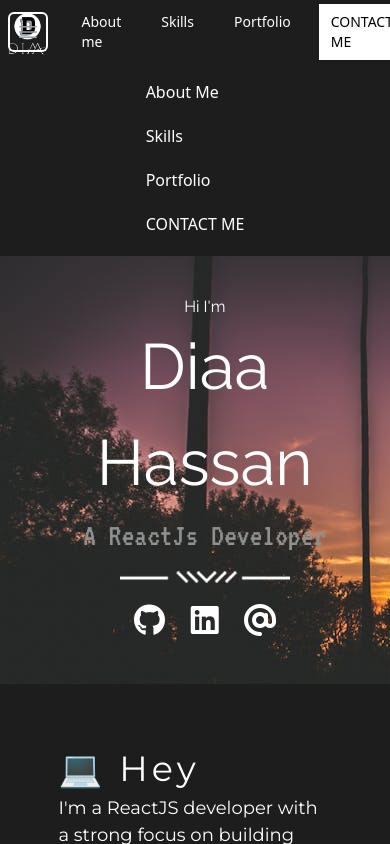
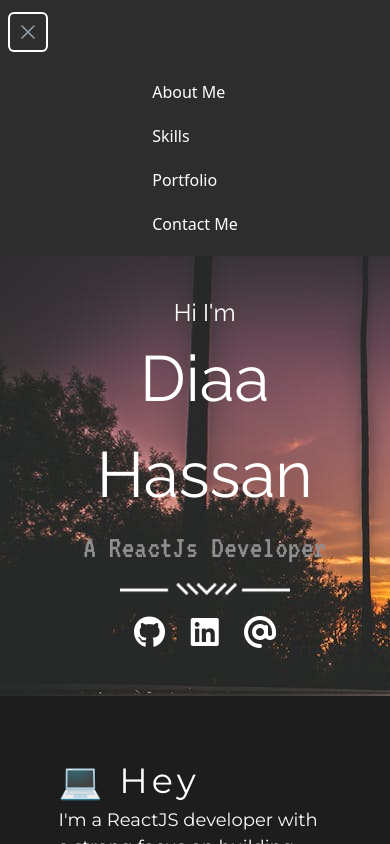
Before and after one commit to DiaaEldinHassan/Portfolio, a React (Vite) app: page / in a window 390 px wide. Both pictures are taken after a click on the button "Open main menu". Shown: the top 844 px of the page. Built offline with nearby package versions, Linux system fonts and the light colour scheme.

Commit message:
first commit

```diff
--- a/src/Footer/footer.css
+++ b/src/Footer/footer.css
@@ -32,6 +32,7 @@
     align-self: center;
     cursor: pointer;
     margin-top: 2%;
+    font-size: 10px;
 }
 .icons
 {
@@ -54,6 +55,5 @@
 {
     background-color: white;
     color: black;
-    width: 22svh;
-    height: 4svh;
+
 }
--- a/src/Footer/footer.jsx
+++ b/src/Footer/footer.jsx
@@ -33,11 +33,7 @@ export default function Footer() {
         </a>
       </div>
       <h6>
-        <i className="fa-solid fa-copyright">
-          {" "}
-          Coded By{" "}
-          <span style={{ color: "red" }}>
-            <a href="https://github.com/DiaaEldinHassan">DiaaEldinHassan</a>
+        <i className="fa-solid fa-copyright"> Coded By<span style={{ color: "red" }}> <a href="https://github.com/DiaaEldinHassan">DiaaEldinHassan</a>
           </span>
         </i>
       </h6>
--- a/src/Head/tailwindNav.jsx
+++ b/src/Head/tailwindNav.jsx
@@ -1,103 +1,99 @@
-import React from "react";
+import React,{useState} from "react";
 import "./tnav.css";
 import logo from"../assets/logo.png"
+
 export default function Bar() {
+
+  const [menuOpen, setMenuOpen] = useState(false);
+
   return (
-    <nav class="bg-black-800 tnav">
-      <div class="mx-auto max-w-7xl px-2 sm:px-6 lg:px-8">
-        <div class="relative flex h-16 items-center justify-between">
-          <div class="absolute inset-y-0 left-0 flex items-center sm:hidden">
+    <nav className="bg-black tnav">
+      <div className="mx-auto max-w-7xl px-2 sm:px-6 lg:px-8">
+        <div className="relative flex h-16 items-center justify-between">
+          {/* Mobile menu button */}
+          <div className="absolute inset-y-0 left-0 flex items-center sm:hidden">
             <button
               type="button"
-              class="relative inline-flex items-center justify-center rounded-md p-2 text-gray-400 hover:bg-gray-700 hover:text-white focus:ring-2 focus:ring-white focus:outline-hidden focus:ring-inset"
+              onClick={() => setMenuOpen(!menuOpen)}
+              className="inline-flex items-center justify-center rounded-md p-2 text-gray-400 hover:bg-gray-700 hover:text-white focus:outline-none focus:ring-2 focus:ring-inset focus:ring-white"
               aria-controls="mobile-menu"
-              aria-expanded="false"
+              aria-expanded={menuOpen}
             >
-              <span class="absolute -inset-0.5"></span>
-              <span class="sr-only">Open main menu</span>
-
+              <span className="sr-only">Open main menu</span>
+              {menuOpen ? (
                 <svg
-                class="block size-6"
+                  className="h-6 w-6"
                   fill="none"
                   viewBox="0 0 24 24"
-                stroke-width="1.5"
+                  strokeWidth={1.5}
                   stroke="currentColor"
-                aria-hidden="true"
-                data-slot="icon"
                 >
                   <path
-                  stroke-linecap="round"
-                  stroke-linejoin="round"
+                    strokeLinecap="round"
+                    strokeLinejoin="round"
+                    d="M6 18L18 6M6 6l12 12"
+                  />
+                </svg>
+              ) : (
+                <svg
+                  className="h-6 w-6"
+                  fill="none"
+                  viewBox="0 0 24 24"
+                  strokeWidth={1.5}
+                  stroke="currentColor"
+                >
+                  <path
+                    strokeLinecap="round"
+                    strokeLinejoin="round"
                     d="M3.75 6.75h16.5M3.75 12h16.5m-16.5 5.25h16.5"
                   />
                 </svg>
-
-              <svg
-                class="hidden size-6"
-                fill="none"
-                viewBox="0 0 24 24"
-                stroke-width="1.5"
-                stroke="currentColor"
-                aria-hidden="true"
-                data-slot="icon"
-              >
-                <path
-                  stroke-linecap="round"
-                  stroke-linejoin="round"
-                  d="M6 18 18 6M6 6l12 12"
-                />
-              </svg>
+              )}
             </button>
           </div>
-          <div class="flex flex-1 items-center justify-center sm:items-stretch sm:justify-start">
-            <div class="flex shrink-0 items-center">
-              <img
-                class="h-16 w-auto"
-                src={logo}
-                alt="Company"
-              />
+
+          <div className="flex flex-1 items-center justify-center sm:items-stretch sm:justify-start">
+            <div className="flex shrink-0 items-center">
+              <img className="h-16 w-auto timg" src={logo} alt="Company Logo" />
             </div>
-            <div class="hidden tbtns sm:ml-6 sm:block">
-              <div class="flex space-x-4">
-                <a
-                  href="#about"
-                  class="px-3 py-2 text-sm font-medium text-white"
-                  aria-current="page"
-                >
-                  About me
+            <div className="hidden sm:flex sm:block tbtns">
+              <div className="flex space-x-4">
+                <a href="#about" className="px-3 py-2 text-sm font-medium text-white">
+                  About Me
                 </a>
-                <a
-                  href="#skills"
-                  class="rounded-md px-3 py-2 text-sm font-medium text-gray-300 hover:bg-gray-700 hover:text-white"
-                >
+                <a href="#skills" className="rounded-md px-3 py-2 text-sm font-medium text-gray-300 hover:bg-gray-700 hover:text-white">
                   Skills
                 </a>
-                <a
-                  href="#portfolio"
-                  class="rounded-md px-3 py-2 text-sm font-medium text-gray-300 hover:bg-gray-700 hover:text-white"
-                >
+                <a href="#portfolio" className="rounded-md px-3 py-2 text-sm font-medium text-gray-300 hover:bg-gray-700 hover:text-white">
                   Portfolio
                 </a>
-                <a
-                  href="#contact"
-                  style={{color:"black"}}
-                  class="rounded-md text-black-50 bg-white px-3 py-2 text-sm font-medium text-gray-300 hover:bg-gray-700 hover:text-white"
-                >
-                  CONTACT ME
+                <a href="#contact" style={{color:"black"}} className="rounded-md bg-white px-3 py-2 text-sm font-medium text-black hover:bg-gray-700 hover:text-white">
+                  Contact Me
                 </a>
               </div>
             </div>
           </div>
         </div>
       </div>
-      <div class="sm:hidden" id="mobile-menu">
-    <div class="space-y-1 px-2 pt-2 pb-3">
-      <a href="#about" class="block px-3 py-2 text-base font-medium text-white" aria-current="page">About Me</a>
-      <a href="#skills" class="block rounded-md px-3 py-2 text-base font-medium text-gray-300 hover:bg-gray-700 hover:text-white">Skills</a>
-      <a href="#portfolio" class="block rounded-md px-3 py-2 text-base font-medium text-gray-300 hover:bg-gray-700 hover:text-white">Portfolio</a>
-      <a href="#contact" class="block rounded-md px-3 py-2 text-base font-medium text-gray-300 hover:bg-gray-700 hover:text-white">CONTACT ME</a>
+
+      {menuOpen && (
+        <div className="sm:hidden" id="mobile-menu">
+          <div className="space-y-1 px-2 pt-2 pb-3">
+            <a href="#about" className="block px-3 py-2 text-base font-medium text-white">
+              About Me
+            </a>
+            <a href="#skills" className="block rounded-md px-3 py-2 text-base font-medium text-gray-300 hover:bg-gray-700 hover:text-white">
+              Skills
+            </a>
+            <a href="#portfolio" className="block rounded-md px-3 py-2 text-base font-medium text-gray-300 hover:bg-gray-700 hover:text-white">
+              Portfolio
+            </a>
+            <a href="#contact" className="block rounded-md px-3 py-2 text-base font-medium text-gray-300 hover:bg-gray-700 hover:text-white">
+              Contact Me
+            </a>
           </div>
         </div>
+      )}
     </nav>
   );
 }
--- a/src/Head/tnav.css
+++ b/src/Head/tnav.css
@@ -1,7 +1,7 @@
 .tnav
 {
     display: none !important;
-    background-color: #1d1d1d;
+    background-color: rgba(29, 29, 29,.9);
     justify-content: center;
     display: flex;
     place-items: center;
@@ -26,3 +26,12 @@
         display: block !important;
     }
 }
+@media screen and (max-width:650px) {
+    .timg
+    {
+    display: none;
+    }
+    .tbtns{
+        display: none;
+    }
+}
--- a/src/Portfolio/portfolio.css
+++ b/src/Portfolio/portfolio.css
@@ -37,6 +37,9 @@
 .card {
   display: flex;
   flex-direction: column;
+  justify-content: center;
+  place-items: center;
+  text-align: start;
   width: 40svh;
   height: 600px;
   padding: 3%;
@@ -51,6 +54,7 @@
 {
     border-radius: 15px;
     height: 200px;
+    width: 320px;
 }
 .card a
 {
@@ -59,17 +63,25 @@
 }
 .card button
 {
-    width: 100%;
+    width: 30svh ;
     height: 4svh;
+    margin: 2%;
     border-radius: 15px;
     border: none;
     align-self: center;
     cursor: pointer;
+    color: black;
+    background-color: white;
+}
+.card h2
+{
+  color: black;
+  font-weight: 600;
 }
 .describtion
 {
     width: 100% !important;
-    margin-top: 0;
+    margin-top: 2%;
     overflow-y: scroll;
     height: 13svh;
     scrollbar-color: var(--darkGrey) transparent ;
@@ -91,6 +103,7 @@
 .tWraper
 {
     justify-content: center;
+    width: 100%;
     display: flex;
     flex-direction: row;
     flex-wrap: nowrap;
@@ -101,8 +114,6 @@
 }
 .card:hover
 {
-  width: 41svh;
-  height: 610px;
    box-shadow: 1px 1px 5px var(--darkGrey);
 }
 @media screen and (max-width:800px) {
@@ -116,8 +127,7 @@
   }
   .card:hover
   {
-    width: 70%;
-    height: fit-content;
+
     box-shadow: none;
   }
   .card img{
--- a/src/Skills/other.css
+++ b/src/Skills/other.css
@@ -29,6 +29,11 @@
     margin-top: 1%;
    margin-left: -3%;
 }
+.other h2
+{
+    font-size: 1.5rem;
+    font-weight: 600;
+}
 @media screen and (max-width:800px) {
     .partition
     {
--- a/src/Skills/skills.jsx
+++ b/src/Skills/skills.jsx
@@ -10,7 +10,7 @@ function Skills() {
     <div className="skills" >
       <h1 className="about"id="about">About Me</h1>
 
-      <p>
+      <p style={{margin:"10%"}}>
         I'm a ReactJS developer with a strong focus on building scalable,
         maintainable, and well-designed web applications. I combine modern
         front-end technologies with best practices to create solutions that are
--- a/src/index.css
+++ b/src/index.css
@@ -6,7 +6,30 @@
     --paleGrey:#909090;
 
 }
-
+h1
+{
+  font-size: 2rem;
+}
+h2
+{
+  font-size: 1.5rem;
+}
+h3
+{
+  font-size: 1.3rem;
+}
+h4
+{
+  font-size: 1;
+}
+h5
+{
+  font-size: 0.83rem;
+}
+h6
+{
+  font-size: 0.67rem;
+}
 body {
   margin: 0;
   overflow-x: hidden;
```
Lines whose indentation alone changed are shown as unchanged.
